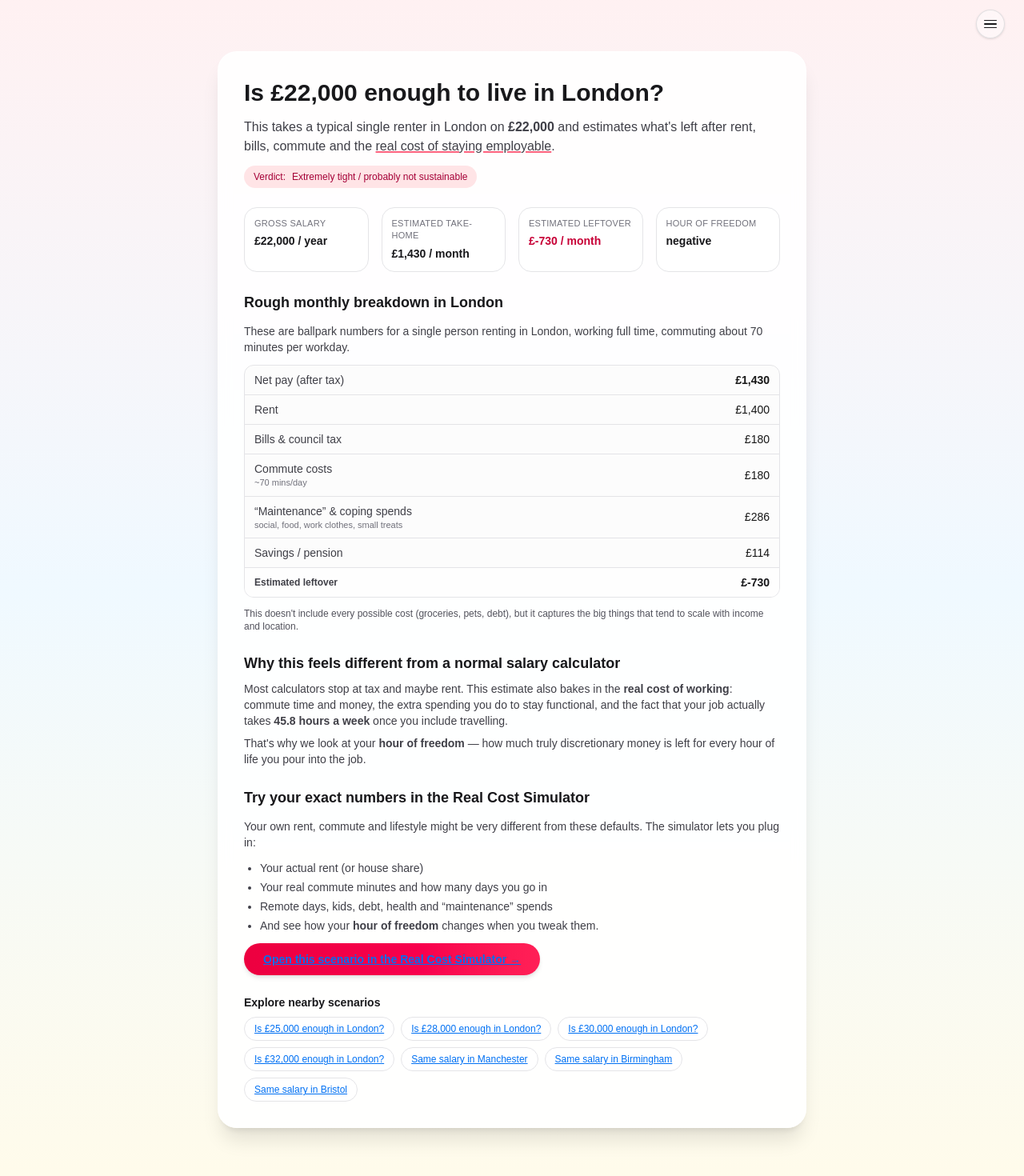
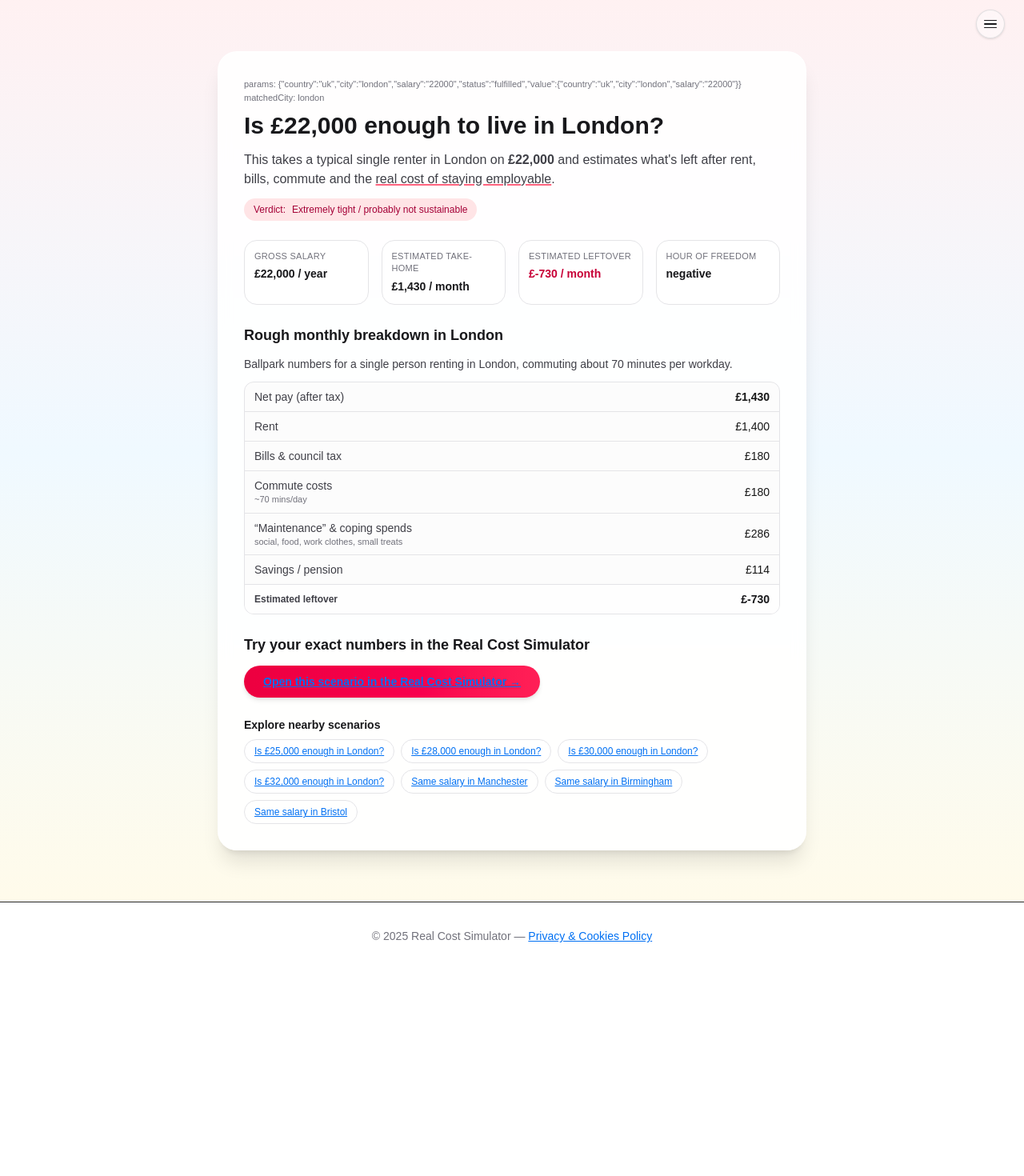
Before and after one commit to bendover19/real-cost-sim, a Next.js app: page /enough/uk/london/22000 in a window 1280 px wide. Shown: the top 1470 px of the page at 80% size. After the commit the page ends 1212 px from the top, so only its background shows below. Built offline with nearby package versions, Linux system fonts and the light colour scheme.

Commit message:
Update page.tsx

```diff
--- a/app/enough/[country]/[city]/[salary]/page.tsx
+++ b/app/enough/[country]/[city]/[salary]/page.tsx
@@ -6,7 +6,7 @@ import {
 } from "../../../cityConfig";
 
 type Params = {
-  country: "uk";
+  country: string; // we'll ignore this for now
   city: string;
   salary: string;
 };
@@ -14,11 +14,11 @@ type Params = {
 type CityConfig = (typeof UK_CITIES)[number];
 
 // --------- helpers ----------
-function getCity(country: string, citySlug: string): CityConfig | null {
-  if (country === "uk") {
-    return UK_CITIES.find((c) => c.slug === citySlug) ?? null;
-  }
-  return null;
+
+// safer city lookup: ignore country, normalise case
+function getCity(citySlug: string): CityConfig | null {
+  const slug = citySlug.toLowerCase();
+  return UK_CITIES.find((c) => c.slug.toLowerCase() === slug) ?? null;
 }
 
 function classifyLeftoverRatio(ratio: number): {
@@ -54,8 +54,9 @@ export function generateStaticParams(): Params[] {
 
 // --------- metadata per page ----------
 export function generateMetadata({ params }: { params: Params }): Metadata {
-  const city = getCity(params.country, params.city);
+  const city = getCity(params.city);
   const salary = Number(params.salary);
+
   if (!city || !Number.isFinite(salary)) {
     return {
       title: "Is this salary enough?",
@@ -72,33 +73,31 @@ export function generateMetadata({ params }: { params: Params }): Metadata {
 
 // --------- the page itself ----------
 export default function Page({ params }: { params: Params }) {
-  const city = getCity(params.country, params.city);
   const salaryYear = Number(params.salary);
+  const city = getCity(params.city);
 
-  if (!city || !Number.isFinite(salaryYear)) {
-    return (
-      <main className="max-w-3xl mx-auto px-4 py-12">
-        <h1 className="text-2xl font-semibold mb-2">
-          Is this salary enough to live here?
-        </h1>
-        <p className="text-zinc-600">
-          Something went wrong with this URL. Try starting from the simulator
-          instead.
-        </p>
-      </main>
-    );
-  }
+  const safeSalary = Number.isFinite(salaryYear) ? salaryYear : 0;
+  const cityOrFallback =
+    city ??
+    ({
+      slug: params.city,
+      label: params.city,
+      country: "uk",
+      currency: "£",
+      typicalRentSingle: 1000,
+      typicalBills: 150,
+      typicalCommuteCost: 120,
+      typicalCommuteMins: 60,
+    } as CityConfig);
 
-  // --- core approximations ---
-  const netMonthly = approximateNetFromGrossUK(salaryYear);
-  const housing = city.typicalRentSingle;
-  const bills = city.typicalBills;
-  const commuteCost = city.typicalCommuteCost;
-  const commuteMinsPerDay = city.typicalCommuteMins;
+  const netMonthly = approximateNetFromGrossUK(safeSalary);
+  const housing = cityOrFallback.typicalRentSingle;
+  const bills = cityOrFallback.typicalBills;
+  const commuteCost = cityOrFallback.typicalCommuteCost;
+  const commuteMinsPerDay = cityOrFallback.typicalCommuteMins;
 
-  // rough “maintenance” + savings
-  const maintenance = Math.round(netMonthly * 0.2); // tweak later
-  const savings = Math.round(netMonthly * 0.08); // 8% savings/pension
+  const maintenance = Math.round(netMonthly * 0.2);
+  const savings = Math.round(netMonthly * 0.08);
   const otherFixed = 0;
 
   const totalCosts =
@@ -106,9 +105,8 @@ export default function Page({ params }: { params: Params }) {
   const leftover = netMonthly - totalCosts;
   const leftoverRatio = netMonthly > 0 ? leftover / netMonthly : -1;
 
-  // time: 40h work + commute
   const hoursWeekWork = 40;
-  const hoursWeekCommute = (commuteMinsPerDay * 5) / 60; // 5 days/week
+  const hoursWeekCommute = (commuteMinsPerDay * 5) / 60;
   const totalHoursWeek = hoursWeekWork + hoursWeekCommute;
   const hoursMonth = Math.round(totalHoursWeek * 4.3);
   const freedomPerHour =
@@ -116,11 +114,11 @@ export default function Page({ params }: { params: Params }) {
 
   const verdict = classifyLeftoverRatio(leftoverRatio);
 
-  const currency = city.currency;
-  const niceSalary = `£${salaryYear.toLocaleString()}`;
+  const currency = cityOrFallback.currency;
+  const niceSalary = `£${safeSalary.toLocaleString()}`;
 
   const neighbours = UK_SALARY_BANDS.filter(
-    (s) => Math.abs(s - salaryYear) <= 10000 && s !== salaryYear
+    (s) => Math.abs(s - safeSalary) <= 10000 && s !== safeSalary
   );
 
   return (
@@ -128,13 +126,22 @@ export default function Page({ params }: { params: Params }) {
       <section className="py-10 md:py-16">
         <div className="max-w-3xl mx-auto px-4">
           <div className="bg-white/90 backdrop-blur border border-white/80 rounded-3xl shadow-xl p-6 md:p-8 space-y-6">
+            {/* DEBUG STRIP – you can delete once you see it working */}
+            <div className="text-[11px] text-zinc-500 mb-2">
+              <div>params: {JSON.stringify(params)}</div>
+              <div>
+                matchedCity:{" "}
+                {city ? city.slug : "NONE – using fallback config"}
+              </div>
+            </div>
+
             {/* H1 + summary */}
             <header className="space-y-3">
               <h1 className="text-2xl md:text-3xl font-semibold text-zinc-900 leading-tight">
-                Is {niceSalary} enough to live in {city.label}?
+                Is {niceSalary} enough to live in {cityOrFallback.label}?
               </h1>
               <p className="text-zinc-700 text-sm md:text-base">
-                This takes a typical single renter in {city.label} on{" "}
+                This takes a typical single renter in {cityOrFallback.label} on{" "}
                 <strong>{niceSalary}</strong> and estimates what&apos;s left
                 after rent, bills, commute and the{" "}
                 <span className="underline decoration-rose-400 decoration-2">
@@ -179,14 +186,14 @@ export default function Page({ params }: { params: Params }) {
               />
             </div>
 
-            {/* cost breakdown */}
+            {/* breakdown */}
             <section className="space-y-3">
               <h2 className="text-lg font-semibold text-zinc-900">
-                Rough monthly breakdown in {city.label}
+                Rough monthly breakdown in {cityOrFallback.label}
               </h2>
               <p className="text-sm text-zinc-700">
-                These are ballpark numbers for a single person renting in{" "}
-                {city.label}, working full time, commuting about{" "}
+                Ballpark numbers for a single person renting in{" "}
+                {cityOrFallback.label}, commuting about{" "}
                 {commuteMinsPerDay} minutes per workday.
               </p>
 
@@ -234,57 +241,18 @@ export default function Page({ params }: { params: Params }) {
                   </tbody>
                 </table>
               </div>
-
-              <p className="text-xs text-zinc-600">
-                This doesn&apos;t include every possible cost (groceries, pets,
-                debt), but it captures the big things that tend to scale with
-                income and location.
-              </p>
             </section>
 
-            {/* real cost of working explainer */}
-            <section className="space-y-2 text-sm text-zinc-700">
-              <h2 className="text-lg font-semibold text-zinc-900">
-                Why this feels different from a normal salary calculator
-              </h2>
-              <p>
-                Most calculators stop at tax and maybe rent. This estimate also
-                bakes in the <strong>real cost of working</strong>: commute time
-                and money, the extra spending you do to stay functional, and the
-                fact that your job actually takes{" "}
-                <strong>{totalHoursWeek.toFixed(1)} hours a week</strong> once
-                you include travelling.
-              </p>
-              <p>
-                That&apos;s why we look at your{" "}
-                <strong>hour of freedom</strong> — how much truly discretionary
-                money is left for every hour of life you pour into the job.
-              </p>
-            </section>
-
-            {/* CTA to simulator */}
+            {/* CTA */}
             <section className="space-y-3">
               <h2 className="text-lg font-semibold text-zinc-900">
                 Try your exact numbers in the Real Cost Simulator
               </h2>
-              <p className="text-sm text-zinc-700">
-                Your own rent, commute and lifestyle might be very different
-                from these defaults. The simulator lets you plug in:
-              </p>
-              <ul className="text-sm text-zinc-700 list-disc pl-5 space-y-1">
-                <li>Your actual rent (or house share)</li>
-                <li>Your real commute minutes and how many days you go in</li>
-                <li>Remote days, kids, debt, health and “maintenance” spends</li>
-                <li>
-                  And see how your <strong>hour of freedom</strong> changes when
-                  you tweak them.
-                </li>
-              </ul>
 
               <a
-                href={`/sim?region=UK&city=${encodeURIComponent(
-                  city.label
-                )}&gross=${salaryYear}`}
+                href={`/cost-of-working-calculator?region=UK&city=${encodeURIComponent(
+                  cityOrFallback.label
+                )}&gross=${safeSalary}`}
                 className="inline-flex items-center justify-center rounded-full bg-gradient-to-r from-rose-600 to-rose-500 px-6 py-2.5 text-sm font-semibold text-white shadow-md hover:shadow-lg hover:scale-[1.01] transition"
               >
                 Open this scenario in the Real Cost Simulator →
@@ -300,19 +268,19 @@ export default function Page({ params }: { params: Params }) {
                 {neighbours.map((s) => (
                   <a
                     key={s}
-                    href={`/enough/uk/${city.slug}/${s}`}
+                    href={`/enough/uk/${cityOrFallback.slug}/${s}`}
                     className="px-3 py-1.5 rounded-full border border-zinc-200 bg-white/80 hover:border-rose-400 hover:text-rose-700 transition"
                   >
-                    {`Is £${s.toLocaleString()} enough in ${city.label}?`}
+                    {`Is £${s.toLocaleString()} enough in ${cityOrFallback.label}?`}
                   </a>
                 ))}
-                {UK_CITIES.filter((c) => c.slug !== city.slug)
+                {UK_CITIES.filter((c) => c.slug !== cityOrFallback.slug)
                   .slice(0, 3)
                   .map((c) => (
                     <a
                       key={c.slug}
-                      href={`/enough/uk/${c.slug}/${salaryYear}`}
-                      className="px-3 py-1.5 rounded-full border border-zinc-200 bg-white/80 hover:border-sky-400 hover:text-sky-700 transition"
+                      href={`/enough/uk/${c.slug}/${safeSalary}`}
+                      className="px-3 py-1.5 rounded-full border border-zinc-200 bg.white/80 hover:border-sky-400 hover:text-sky-700 transition"
                     >
                       {`Same salary in ${c.label}`}
                     </a>
@@ -326,7 +294,7 @@ export default function Page({ params }: { params: Params }) {
   );
 }
 
-// ----- tiny presentational helpers -----
+// helpers
 function Stat({
   label,
   value,
```
